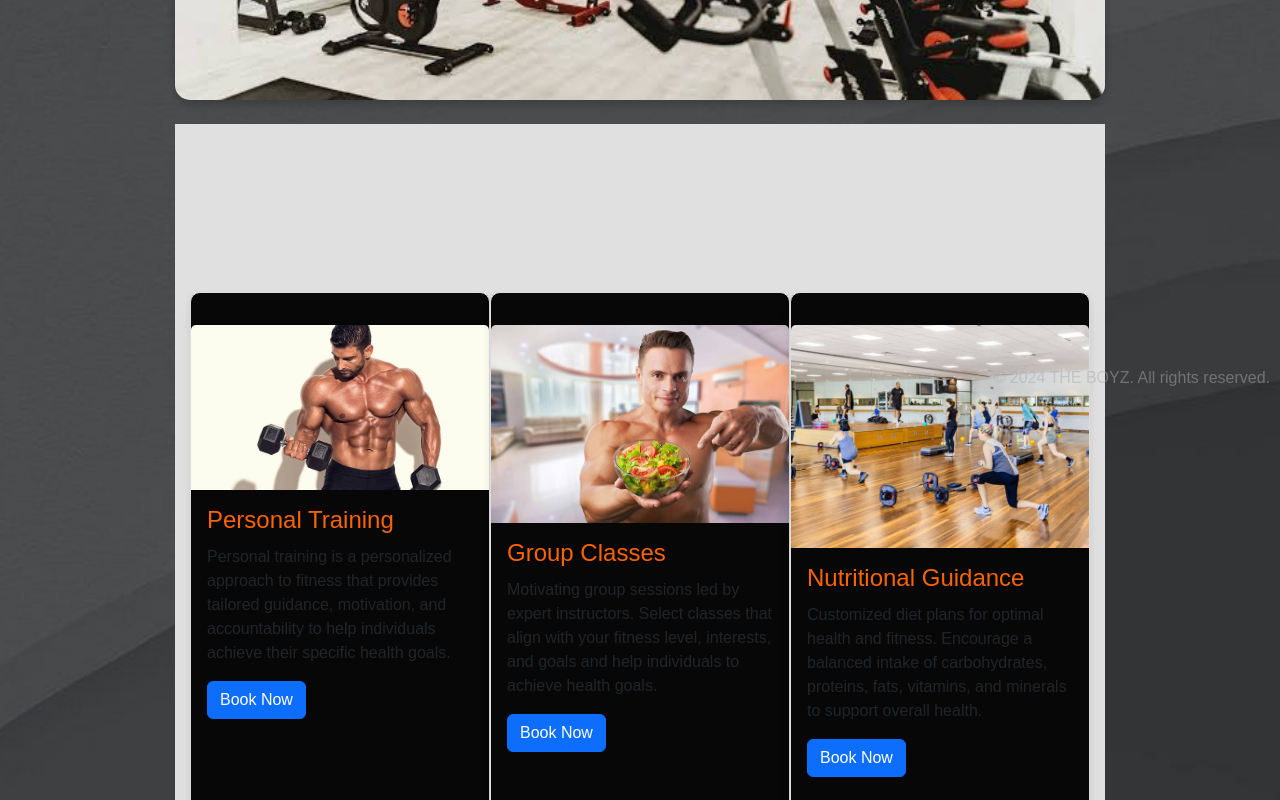
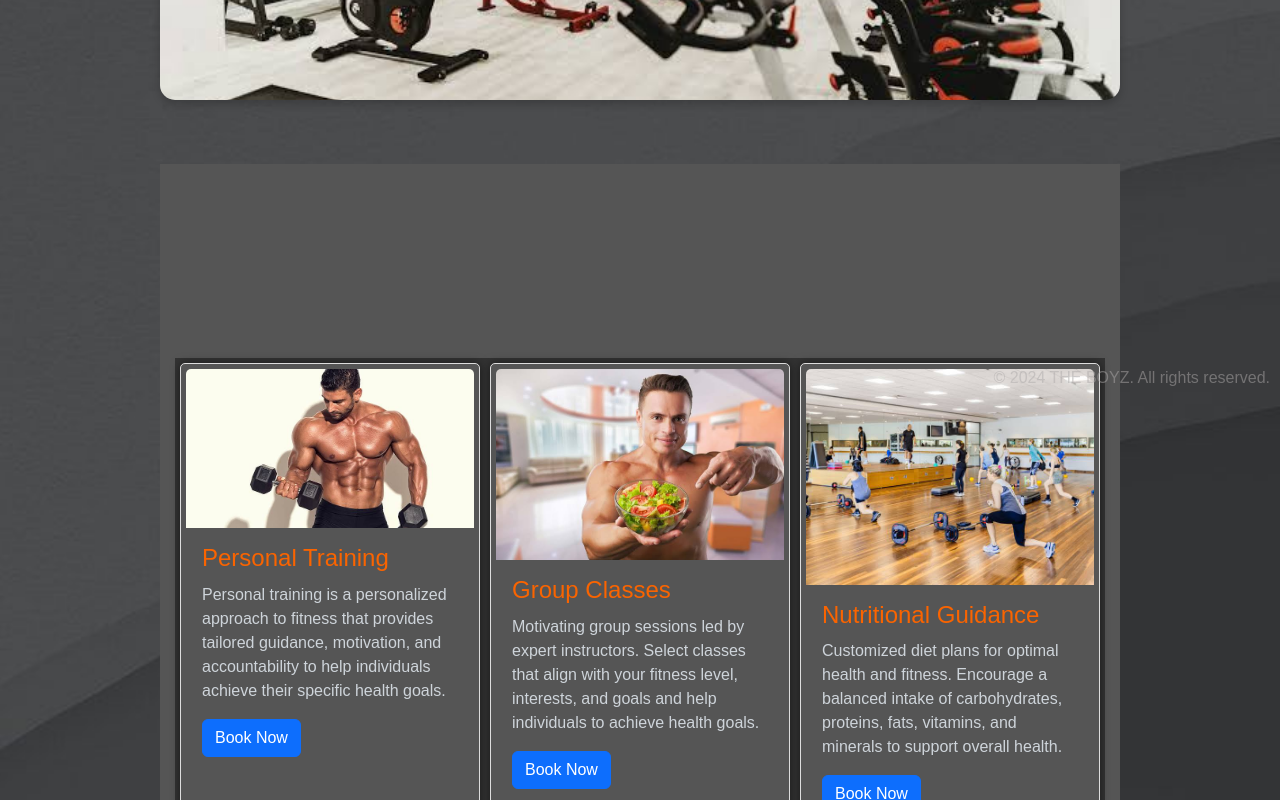
Before and after one commit to thiran360ai/CovaisReactApp, a React (Create React App) app: page /gym in a window 1280 px wide. Shown: the part 400-1200 px from the top of the page. Built offline with nearby package versions, Linux system fonts and the light colour scheme.

Commit message:
give resposible profile and login function in home and ui work in other pages

```diff
--- a/src/App.css
+++ b/src/App.css
@@ -368,6 +368,7 @@ body {
   justify-content: space-between;
   padding: 10px 20px;
   background-color: #f4f4f4;
+  border-radius: 50px;
   border-bottom: 1px solid #ddd;
 }
 
--- a/src/gym/Gym.css
+++ b/src/gym/Gym.css
@@ -152,7 +152,40 @@
   background-color: #d9801f; /* Darker orange on hover */
   transform: scale(1.05); /* Slight zoom effect on hover */
 }
+/* card and this container*/
+.mt-4-4 {
+  margin-top: 4rem;
+  background-color: #555;
+}
+.d-flex {
+  background-color: #333;
+  color: #ced4da;
+}
+.card-style-1, .card-style-2 ,.card-style-3{
+  background-color: #555;
+  color: #ced4da;
+  padding: 5px;
+  border-radius: 5px;
+  margin: 5px;
+  box-shadow: 0 0 10px rgba(0, 0, 0, 0.5);
+  transition: transform 0.3s ease-in-out;
+}
 
+.card-style-1:hover, .card-style-2:hover, .card-style-3:hover {
+}
+
+/* Overlay */
+.overlay {
+  position: fixed;
+  top: 0;
+  left: 0;
+  width: 100%;
+  height: 100%;
+  background-color: rgba(0, 0, 0, 0.5);
+  display: flex;
+  justify-content: center;
+  align-items: center;
+}
 /* Success Message */
 .booking-form-1 .success-message {
   color: #28a745;
--- a/src/gym/Gym.js
+++ b/src/gym/Gym.js
@@ -39,7 +39,7 @@ const Gym = () => {
           </div>
 
           {/* Card Component */}
-          <Container className="mt-4">
+          <Container className="mt-4-4">
             <div className="d-flex justify-content-around flex-wrap">
               <Card className="card-style-1">
                 <Card.Img variant="top" src={photo5} className="card-img-1" />
--- a/src/hotal/Hotal.js
+++ b/src/hotal/Hotal.js
@@ -12,7 +12,7 @@ import image6 from './image/navin.jpg';
 import carouselImg1 from './image/background.jpg';
 import carouselImg2 from './image/navin (2).jpg';
 import carouselImg3 from './image/bg1.jpg';
-import carouselImg4 from './image/navin.jpg'; // Placeholder for an additional carousel image
+import carouselImg4 from './image/pic1.jpg'; // Placeholder for an additional carousel image
 
 const hotelsData = [
   { id: 1, name: 'Hotel A', location: 'City A', price: 50, rating: 2.5, image: image1, latitude: 51.505, longitude: -0.09 },
```
